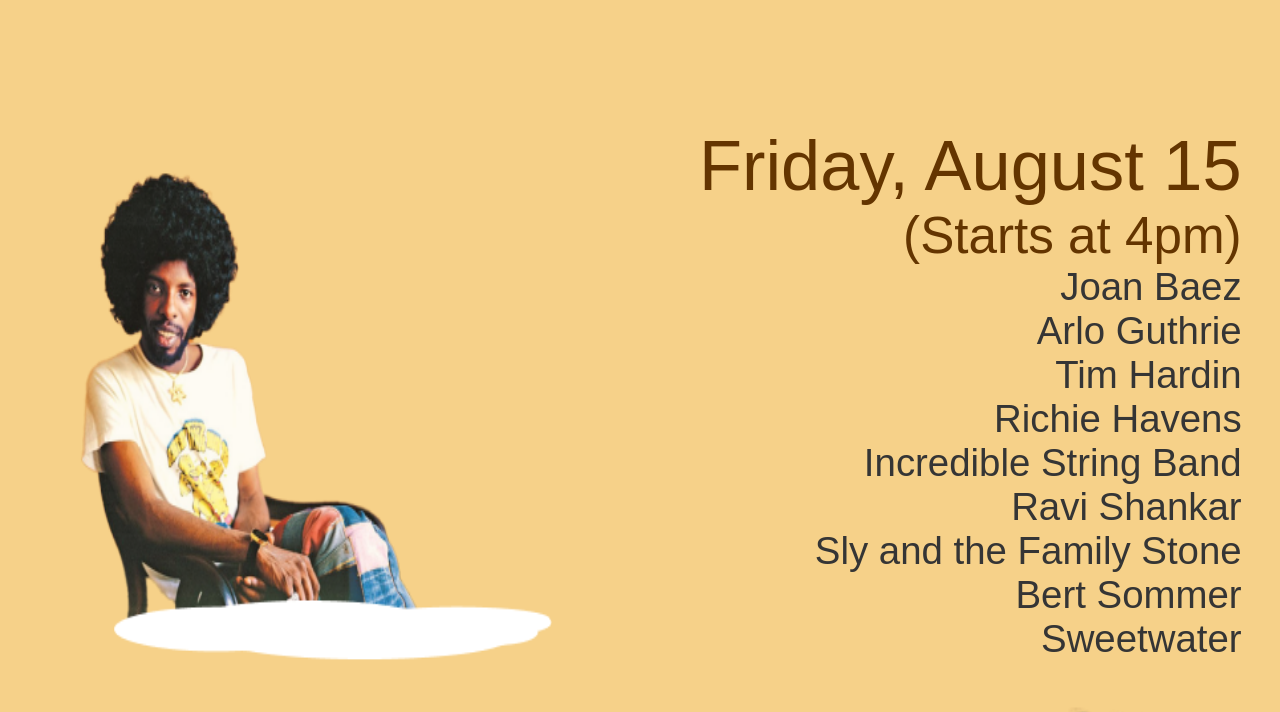
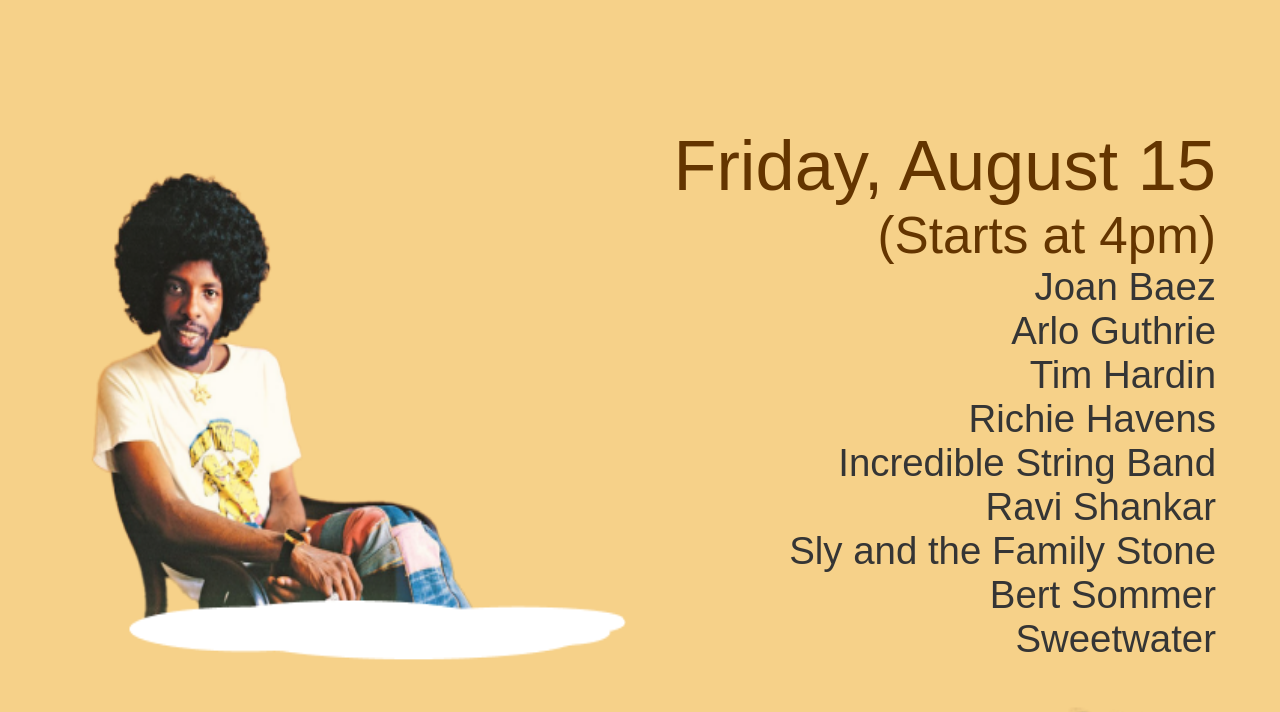
Before and after one commit to ToddBenowitz/Woodstock-Website, a plain HTML site: page index.html in a window 1280 px wide. Shown: the part 2209-2921 px from the top of the page. Drawn offline with Linux system fonts and the light colour scheme; a web font is replaced by a local one.

Commit message:
Add files via upload

```diff
--- a/index.html
+++ b/index.html
@@ -43,18 +43,18 @@
         <div class="slyFriday">
             <img src="sly.png" alt="Sly from Sly and the Family Stone" class="sly">
             <div class="fridayBox">
-                <h2 class="brown">Friday, August 15</h2>
-                <h3 class="brown">(Starts at 4pm)</h3>
+                <h2 class="brown indent">Friday, August 15</h2>
+                <h3 class="brown indent">(Starts at 4pm)</h3>
                 <ul class="list">
-                    <li>Joan Baez</li>
-                    <li>Arlo Guthrie</li>
-                    <li>Tim Hardin</li>
-                    <li>Richie Havens</li>
-                    <li>Incredible String Band</li>
-                    <li>Ravi Shankar</li>
-                    <li>Sly and the Family Stone</li>
-                    <li>Bert Sommer</li>
-                    <li>Sweetwater</li>
+                    <li class="indent">Joan Baez</li>
+                    <li class="indent">Arlo Guthrie</li>
+                    <li class="indent">Tim Hardin</li>
+                    <li class="indent">Richie Havens</li>
+                    <li class="indent">Incredible String Band</li>
+                    <li class="indent">Ravi Shankar</li>
+                    <li class="indent">Sly and the Family Stone</li>
+                    <li class="indent">Bert Sommer</li>
+                    <li class="indent">Sweetwater</li>
                 </ul>
             </div>
         </div>
@@ -136,15 +136,13 @@
                     <div class="space"></div>
                     <div id="section4"></div>
                     <button>BUY TICKETS</button>
+                    <div class="space"></div>
+                    <h1>1 Day - $7</h1>
+                    <h1>2 Days - $13</h1>
+                    <h1>3 Days - $18</h1>
                 </div>
             <img src="rightFlowers.svg" alt="vertical rainbow array of flowers" class="stickerR">
         </div>
-
-
-
-        <h1>1 Day - $7</h1>
-        <h1>2 Days - $13</h1>
-        <h1>3 Days - $18</h1>
 
         <div class="performancesBox">
             <p>Performances will run for 12 continuous hours, except for a few short breaks to allow the performers to catch their breath.</p>
--- a/stylesheet.css
+++ b/stylesheet.css
@@ -4,6 +4,7 @@
     background-color: #F6D189;
     margin: 0px;
     padding: 0px;
+    overflow-x:hidden;
 }
 
 html{
@@ -82,6 +83,10 @@
     padding: 0px;
 }
 
+.indent {
+    padding-right: 5vw;
+}
+
 .brown {
     color: #643500;
 }
@@ -107,7 +112,7 @@
 }
 
 .header {
-    width: 100vw;
+    max-width: 100vw;
 	height: 20vw;
 	background-image: url("woodStockbanner-04.svg");
 	display: flex;
@@ -123,7 +128,7 @@
     display: flex;
     justify-content: center;
     align-items: center;
-    width: 100vw;
+    max-width: 100vw;
     /*height: 50vh;*/
     /*border-style: dashed;*/
     margin: 15vh 0;
@@ -187,6 +192,9 @@
     overflow: visible;
     z-index: 1;
     margin-bottom: 5vh;
+    margin-left: 0px;
+    margin-right: 0px;
+    padding: 0px;
 }
 
 .sly {
@@ -202,7 +210,7 @@
     width: 100vw;
     height: auto;
     z-index: 5;
-    margin-right: 3vw;
+    margin-left: -10vw;
     display: flex;
     flex-direction: column;
     justify-content: center;
@@ -427,7 +435,7 @@
     display: flex;
     flex-direction: row;
     overflow: visible;
-    margin-bottom: -15vw;
+    margin-bottom: 10vw;
 }
 
 .footerSVGs {
```
